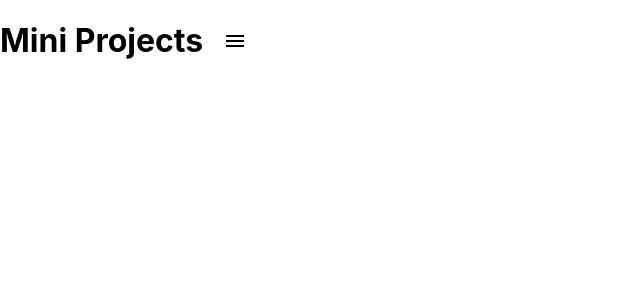
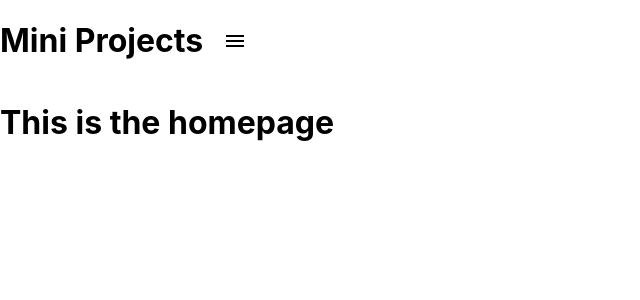
Before and after one commit to natey37/Mini_Projects, a React (Create React App) app: page / in a window 1280 px wide. Before the commit this address had no page. Shown: the top 300 px of the page, without its empty margins (0-640 px from the left). Built offline with nearby package versions, Linux system fonts and the light colour scheme.

Commit message:
create Home page

```diff
--- a/src/App.js
+++ b/src/App.js
@@ -1,5 +1,6 @@
 import './App.css';
 import GameOfLife from './pages/GameOfLife'
+import Home from './pages/Home'
 import Navbar from './components/NavBar/Navbar'
 import { Routes, Route, Link } from 'react-router-dom'
 
@@ -11,6 +12,7 @@ function App() {
             {/* <Link to='/game_of_life'>Game of Life</Link> */}
             {/* <Router> */}
             <Routes>
+                <Route exact path='/' element={<Home></Home>} />
                 <Route exact path='/game_of_life' element={<GameOfLife></GameOfLife>} />
             </Routes>
             {/* </Router> */}
--- a/src/components/NavBar/ContentMenu.js
+++ b/src/components/NavBar/ContentMenu.js
@@ -38,8 +38,6 @@ export default function ContentMenu() {
             >
                 <Link to='/'><MenuItem onClick={handleClose}>Home</MenuItem></Link>
                 <Link to='/game_of_life'><MenuItem onClick={handleClose}>Game of Life</MenuItem></Link>
-                <MenuItem onClick={handleClose}>My account</MenuItem>
-                <MenuItem onClick={handleClose}>Logout</MenuItem>
             </Menu>
         </div>
     );
--- /dev/null
+++ b/src/pages/Home.js
@@ -0,0 +1,7 @@
+export default function Home() {
+    return (
+        <div>
+            <h1>This is the homepage</h1>
+        </div>
+    )
+}
```
